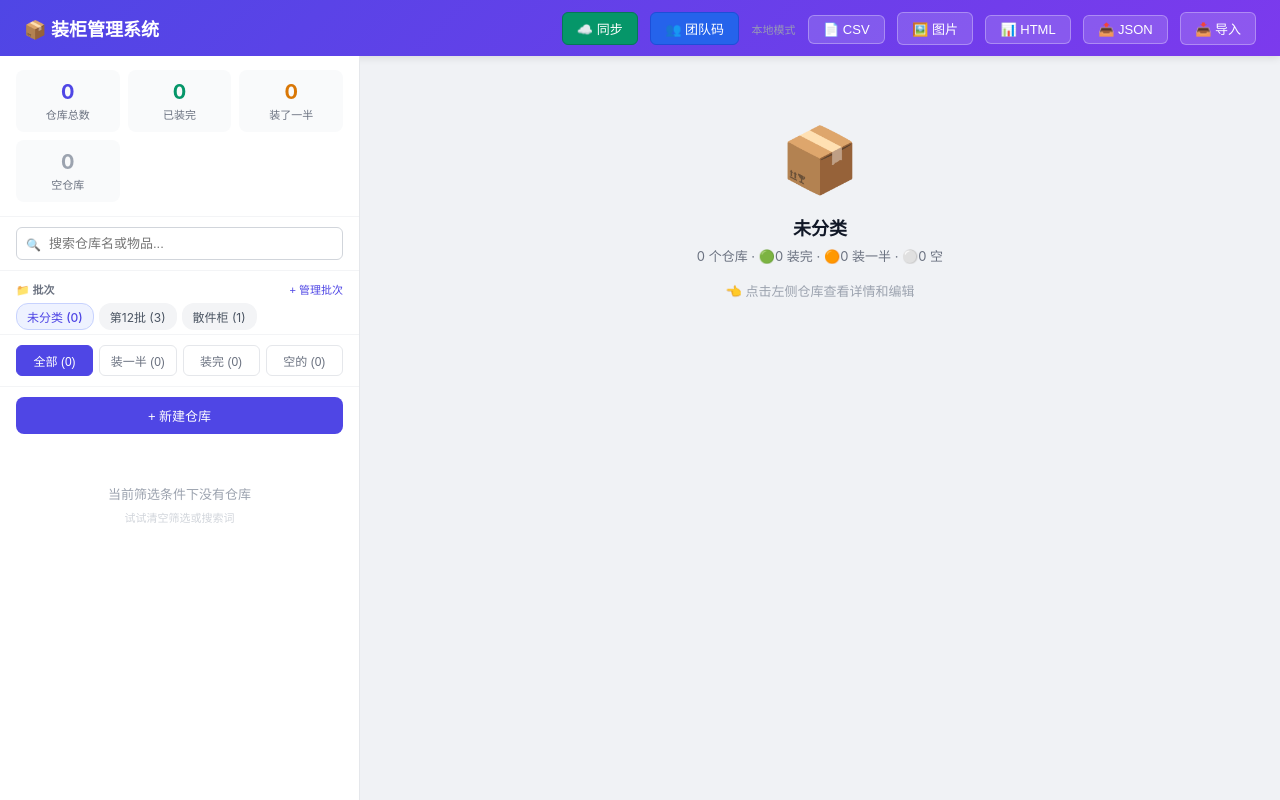
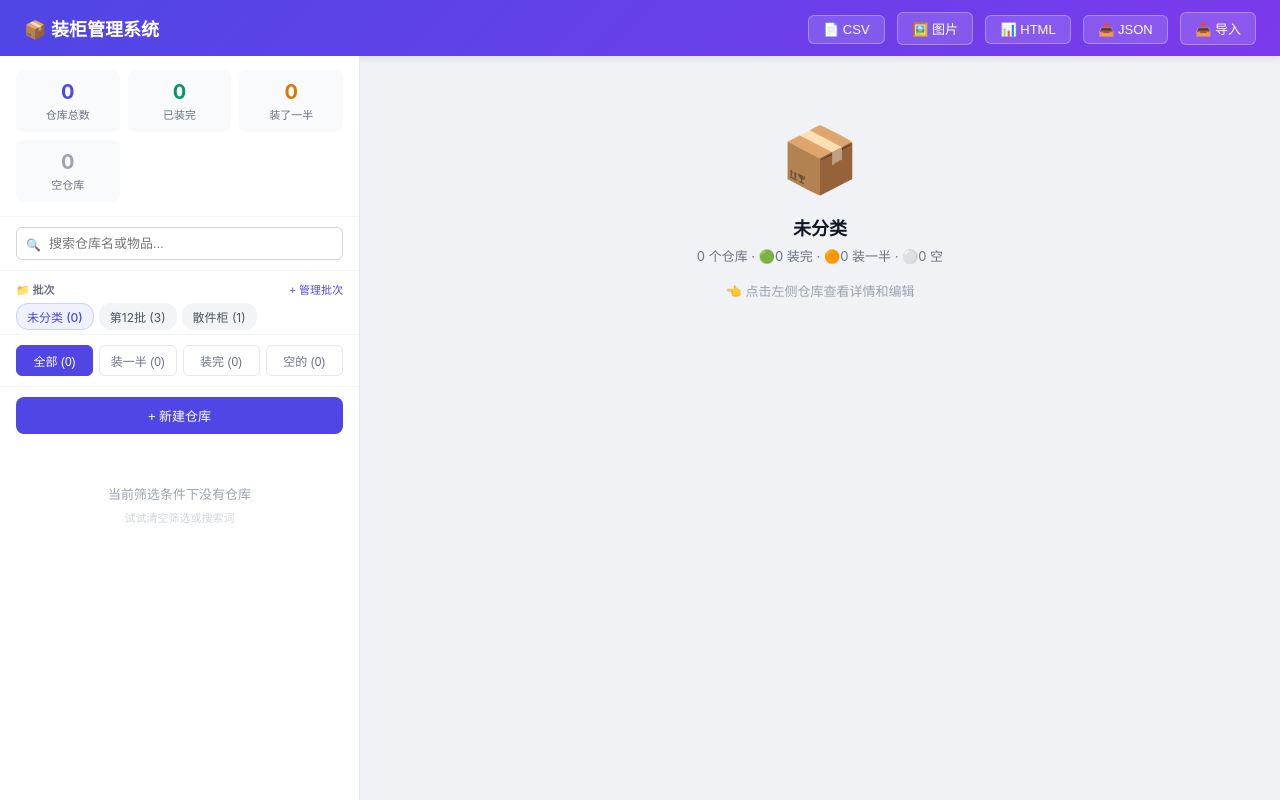
Before and after one commit to mryijia/packing-system, a plain HTML site: page index.html in a window 1280 px wide. Drawn offline with nearby package versions, Linux system fonts and the light colour scheme.

Commit message:
cleanup: 隐藏未配置的云端同步按钮,顶栏只留导出/导入

```diff
--- a/index.html
+++ b/index.html
@@ -504,9 +504,10 @@
   <button class="menu-btn" onclick="toggleDrawer()" aria-label="菜单">☰</button>
   <h1>📦 装柜管理系统</h1>
   <div class="actions">
-    <button class="btn-cloud" id="btnSync" onclick="syncFromCloud(true)" title="从云端拉取最新数据">☁️ 同步</button>
+    <!-- 云端同步按钮暂时隐藏（CF_API_BASE 未配置时无用，需要时打开下面注释） -->
+    <!-- <button class="btn-cloud" id="btnSync" onclick="syncFromCloud(true)" title="从云端拉取最新数据">☁️ 同步</button>
     <button class="btn-team" id="btnTeam" onclick="setTeamCode()" title="设置/切换团队码">👥 团队码</button>
-    <span class="sync-status" id="syncStatus"></span>
+    <span class="sync-status" id="syncStatus"></span> -->
     <button onclick="exportCSV()">📄 CSV</button>
     <button onclick="exportPNG()">🖼️ 图片</button>
     <button onclick="exportVisualReport()">📊 HTML</button>
```
Also changed, not shown: 装柜管理系统.html (+3 -2 lines), .uploads/34310ea4-abcc-42ec-a1ee-087dfc2c75ca_image.png (added).
